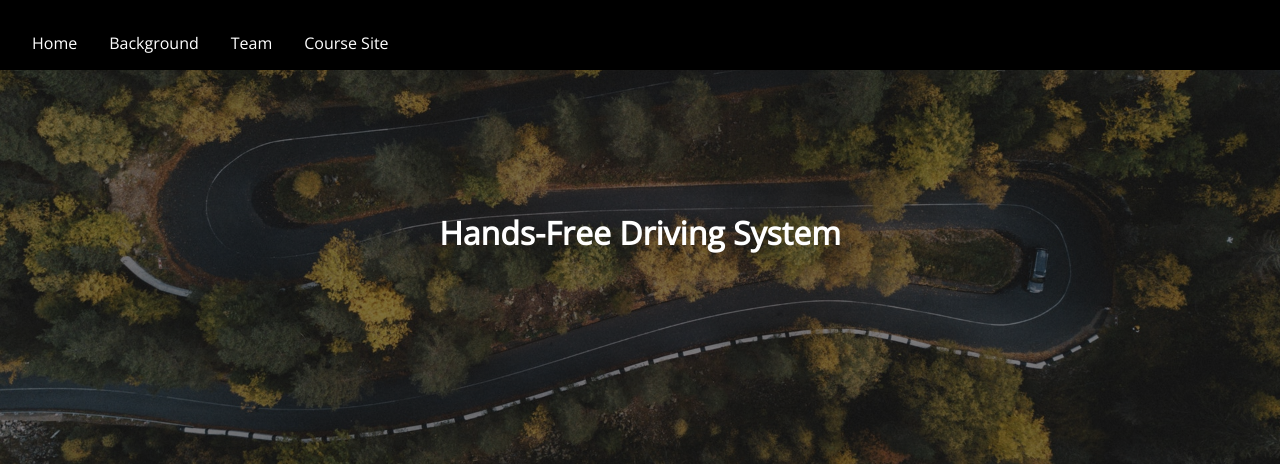
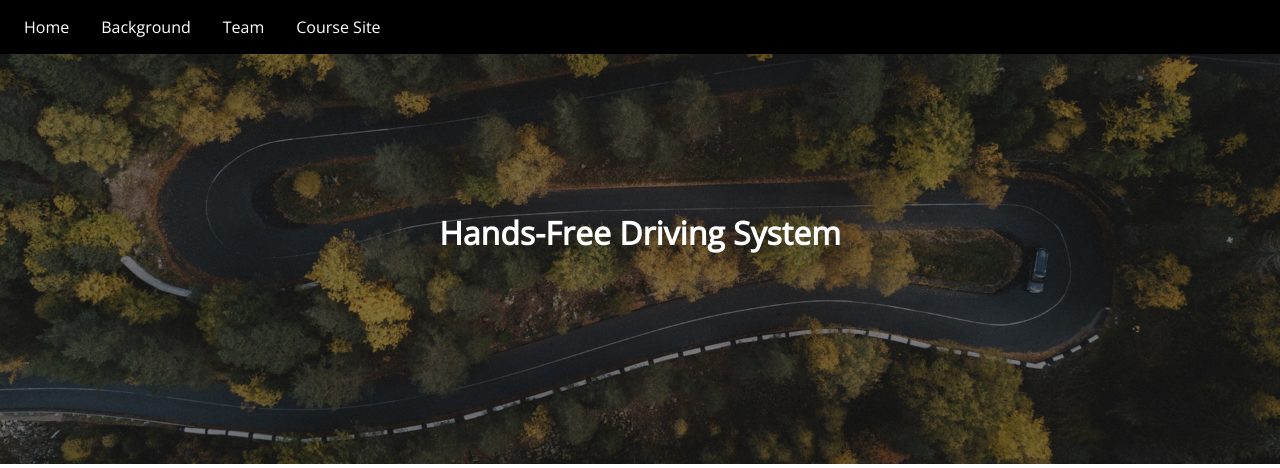
Before and after one commit to tonysulfaro/CSE-435-HFDS, a PHP site: page / in a window 1280 px wide. Shown: the top 468 px of the page. Run offline with PHP 8.4, Linux system fonts and the light colour scheme.

Commit message:
updated nav

```diff
--- a/styles.css
+++ b/styles.css
@@ -53,14 +53,13 @@ body {
     z-index: 10;
     right: 0;
     width: 100%;
-    text-align: right;
     background-color: #000000;
+    padding: 0 2em 0 0;
 }
 
 .topnav ul {
     list-style-type: none;
     margin: 0;
-    padding: 1em;
 }
 
 .topnav li {
```
